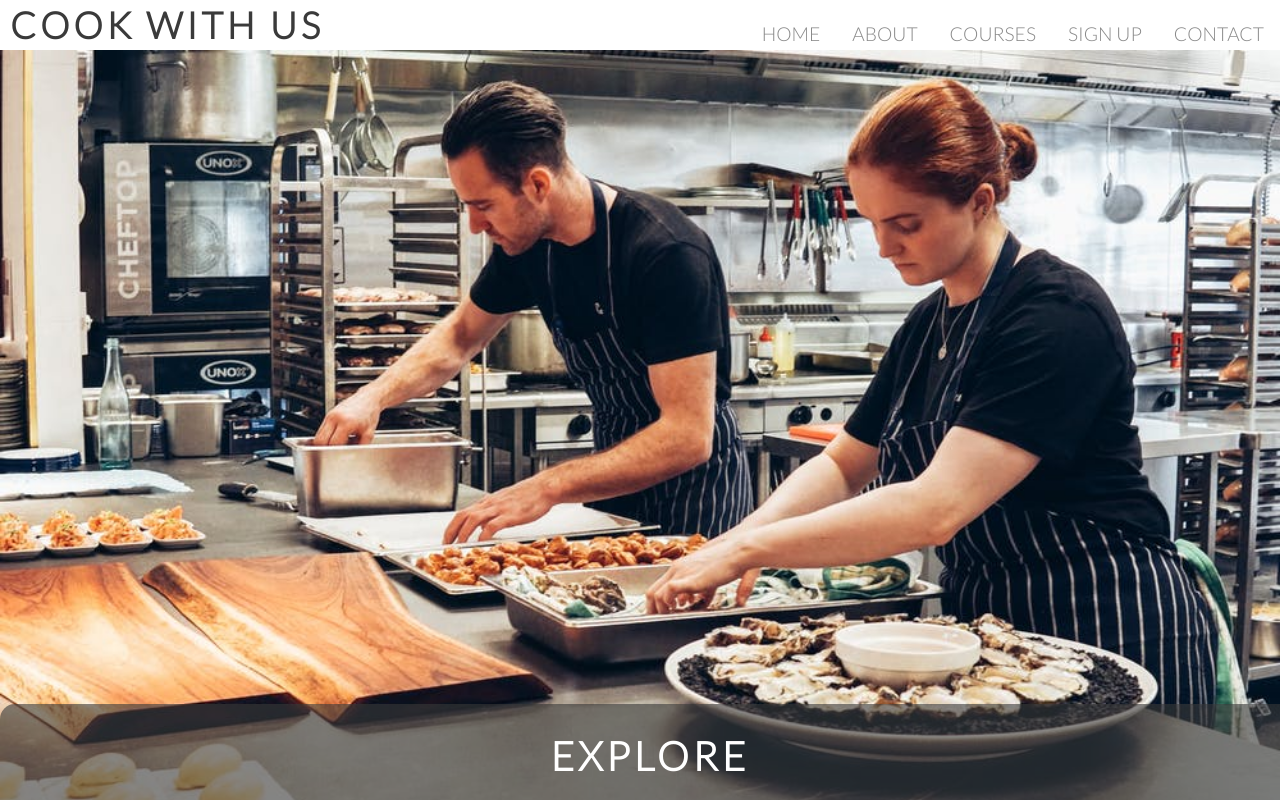
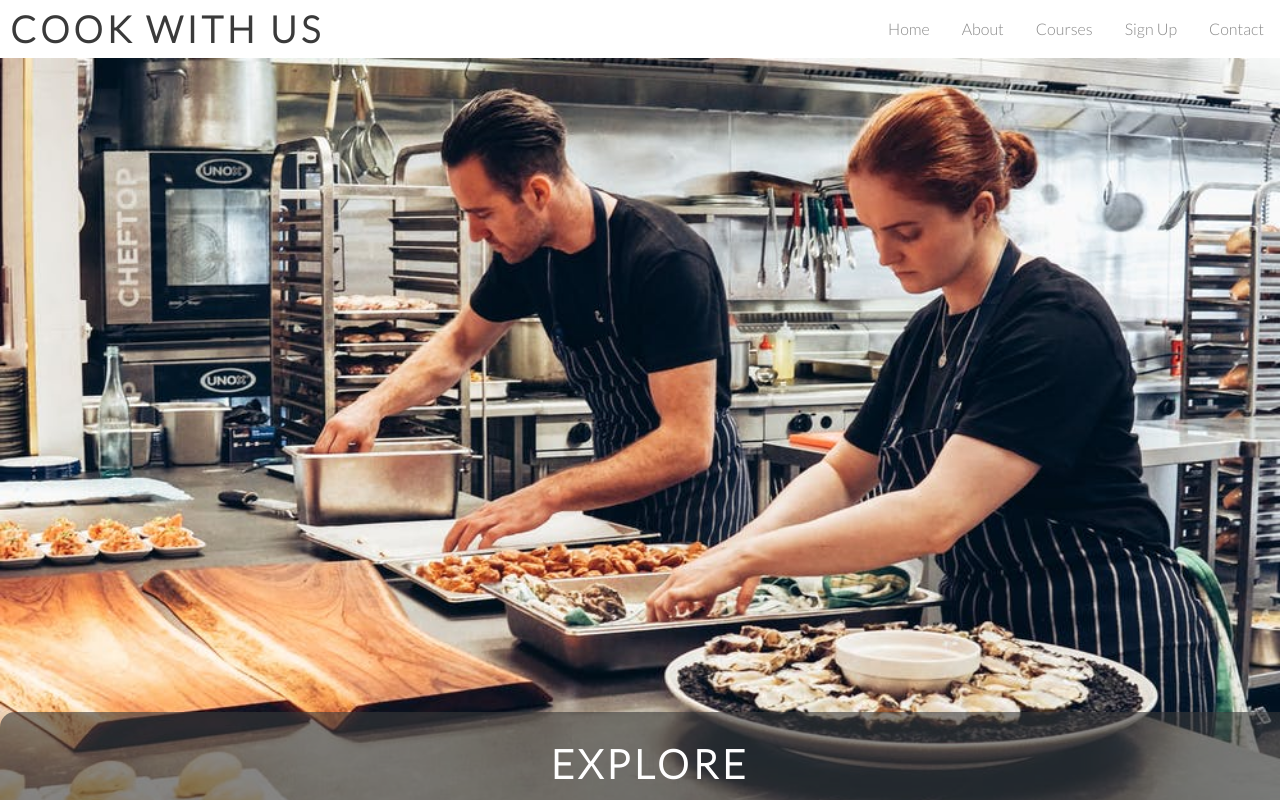
Before and after one commit to bslevin/Cook-With-Us, a plain HTML site: page index.html in a window 1280 px wide. Drawn offline with nearby package versions, Linux system fonts and the light colour scheme.

Commit message:
on .navbar reorganisded displays to fix issue in media querry. menu li a is now display block

```diff
--- a/assets/css/style.css
+++ b/assets/css/style.css
@@ -69,31 +69,35 @@ h2 {
 
 /*navbar and menu rules*/
 
-.navbar ul {
-    font-size:larger;
+.navbar {
     display: flex;
-    justify-content: flex-end;
-    align-items: flex-end;
-    list-style: none;
-
-    width: 100%;
-    height: 0px;
-    line-height: 0px;
+    position: relative;
+    justify-content: space-between;
+    align-items: center;
 }
 
-.navbar ul li {
-    padding: 1rem;
-
+.menu {
+    height: 100%;
 }
 
-.navbar ul li a {
-    text-decoration: none;
-    text-transform: uppercase;
-    color: rgba(58, 58, 58, .6);
-
+.menu ul {
+    display: flex;
+    margin: 0;
+    padding: 0;
 }
 
-.navbar ul li a:hover {
+.menu li {
+    list-style: none;
+}
+
+.menu li a {
+    display: block;
+    text-decoration: none;
+    color: rgba(58, 58, 58, .6);
+    padding: 1rem;
+}
+
+.navbar li a:hover {
     color: blue
 }
 
```
